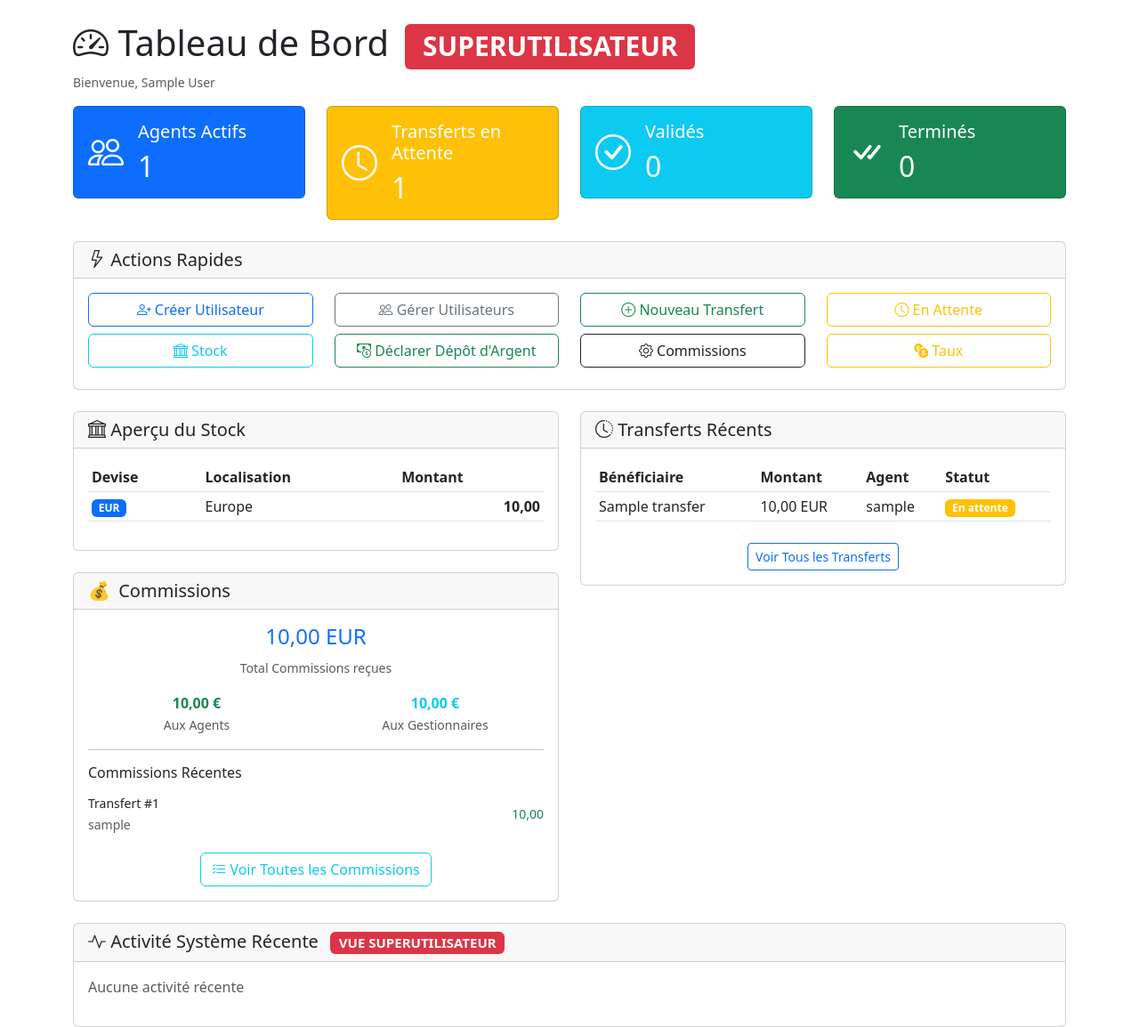
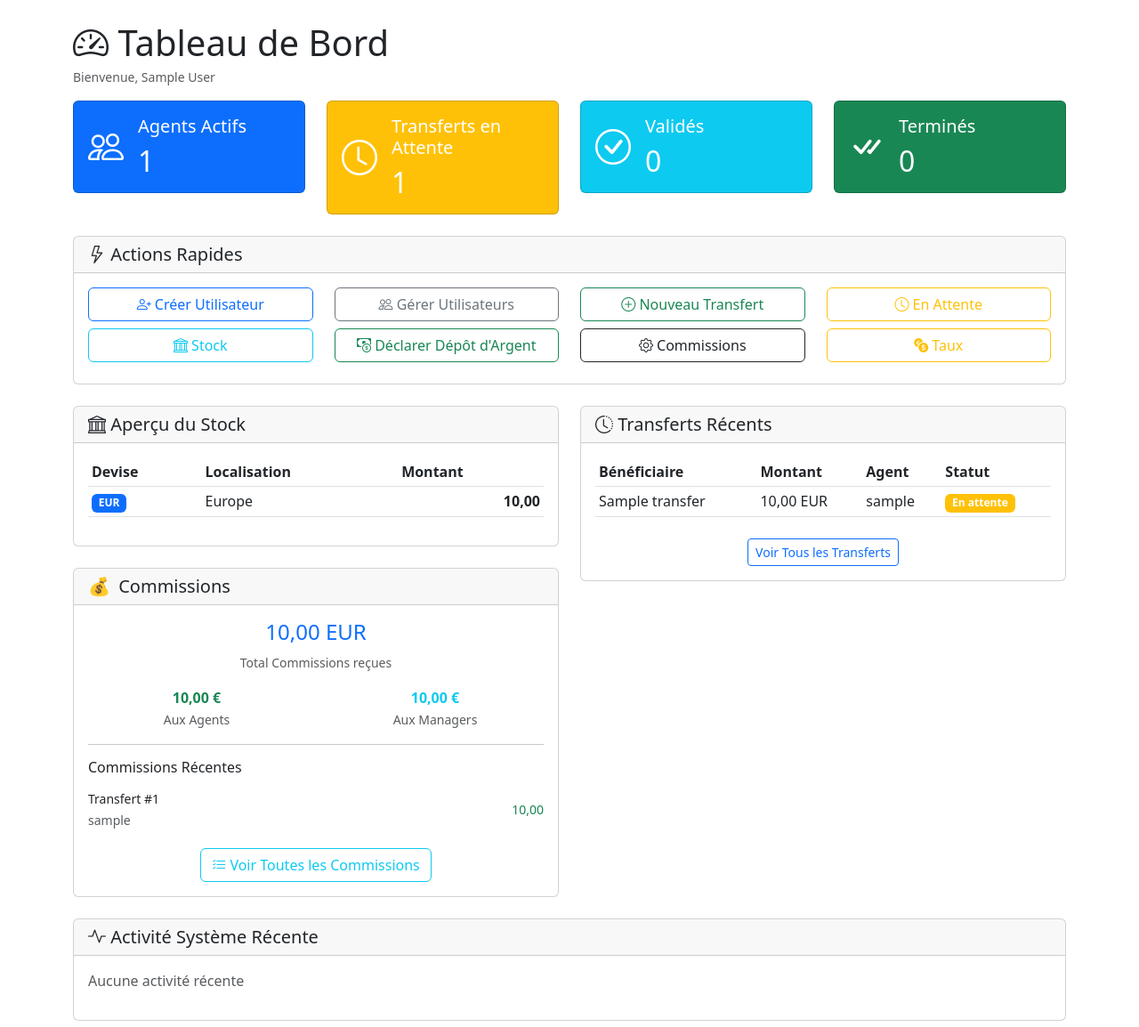
Before and after one commit to thenightcoders/mta, a Django app: page /manager-dashboard/ in a window 1280 px wide. Shown: the part 128-1282 px from the top of the page at 89% size. Run offline with Django 5.2, Linux system fonts and the light colour scheme; a user stored in the database is signed in; tables that the repository leaves empty hold one stand-in row (values such as "Sample post"); parts of the project's set-up code (start-up, migrations or seed data) failed here and were passed over.

Commit message:
📊 Clean up manager dashboard: remove redundant superuser badges and improve text

```diff
--- a/templates/users/manager_dashboard.html
+++ b/templates/users/manager_dashboard.html
@@ -1,18 +1,15 @@
 {% extends 'base.html' %}
 {% load i18n %}
 
-{% block title %}{% trans "Tableau de Bord Gestionnaire" %} - {% trans "Application de Transfert d'Argent" %}{% endblock %}
+{% block title %}{% trans "Tableau de Bord Manager" %} - {% trans "Application de Transfert d'Argent" %}{% endblock %}
 
 {% block content %}
 <div class="row">
     <div class="col-12">
         <h1 class="mb-1">
             <i class="bi bi-speedometer2"></i> {% trans "Tableau de Bord" %}
-            {% if user.is_superuser %}
-                <span class="badge bg-danger ms-2">{% trans "SUPERUTILISATEUR" %}</span>
-            {% endif %}
         </h1>
-        <small class="text-muted d-block mb-3">{% trans "Bienvenue" %}, {{ user.get_full_name|default:user.username }}</small>
+        <small class="text-muted d-block mb-3">{% trans "Bienvenue" %}, {{ name }}</small>
     </div>
 </div>
 
@@ -204,7 +201,7 @@
                         </div>
                         <div class="col-6">
                             <div class="text-info fw-bold">{{ total_commissions.total_to_managers|floatformat:2 }} €</div>
-                            <small class="text-muted">{% trans "Aux Gestionnaires" %}</small>
+                            <small class="text-muted">{% trans "Aux Managers" %}</small>
                         </div>
                     </div>
 
@@ -297,9 +294,6 @@
             <div class="card-header">
                 <h5 class="mb-0">
                     <i class="bi bi-activity"></i> {% trans "Activité Système Récente" %}
-                    {% if user.is_superuser %}
-                        <span class="badge bg-danger ms-2">{% trans "VUE SUPERUTILISATEUR" %}</span>
-                    {% endif %}
                 </h5>
             </div>
             <div class="card-body">
```
